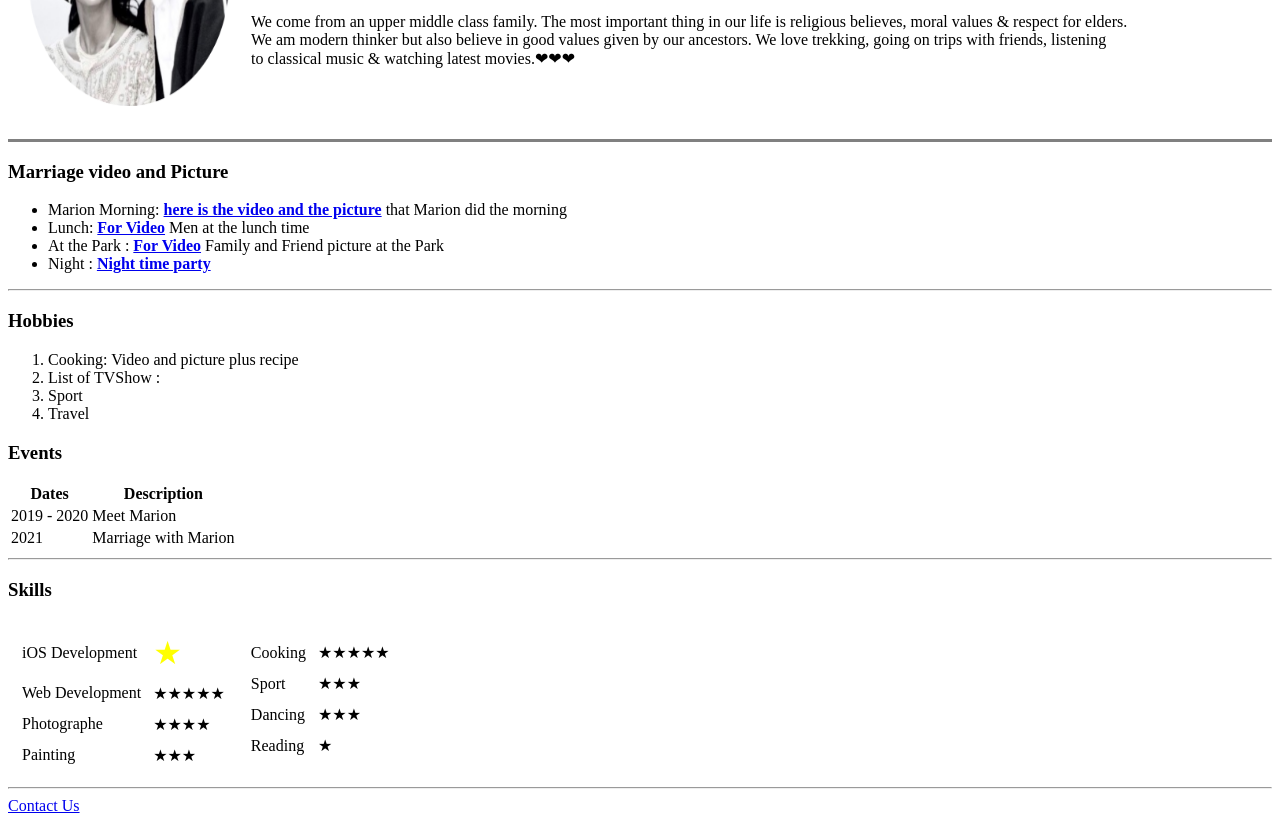
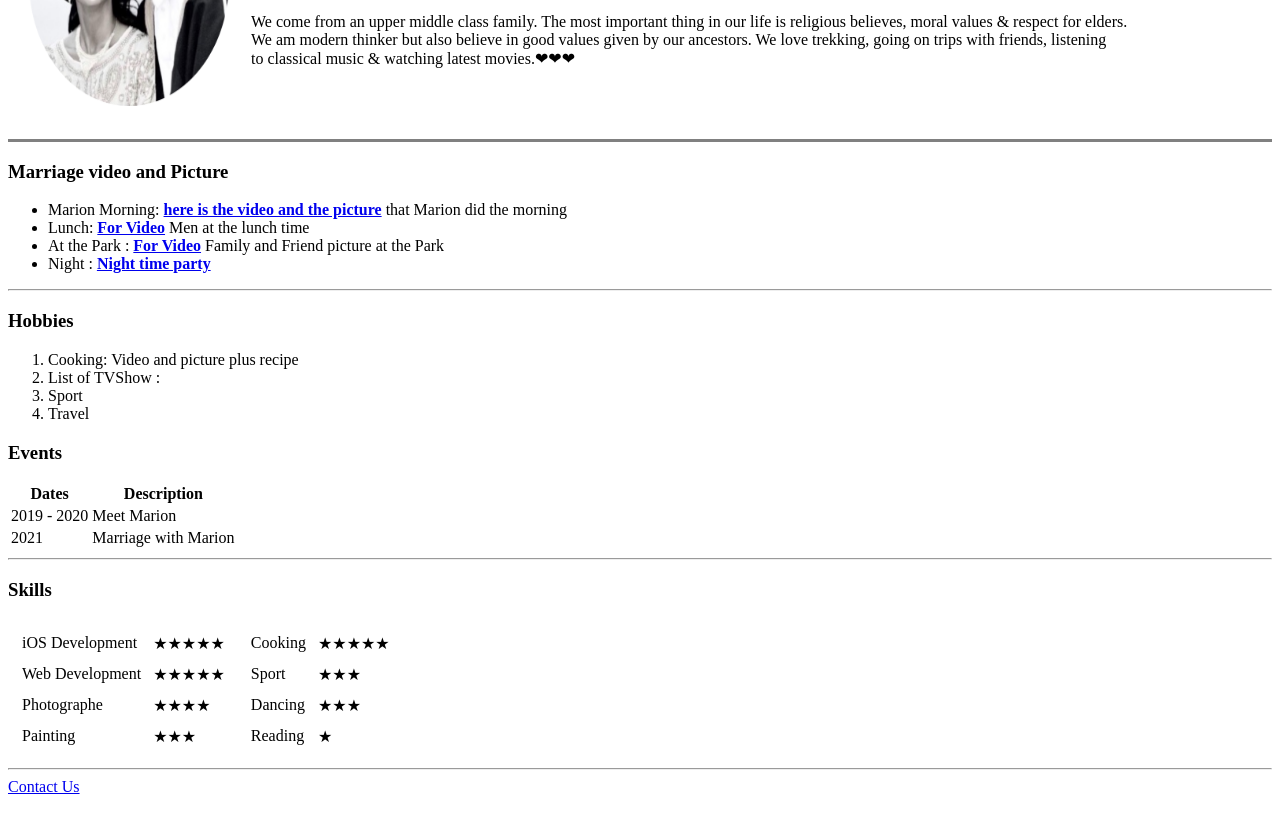
Before and after one commit to idiris034/cv, a plain HTML site: page index.html in a window 1280 px wide. Shown: the part 173-996 px from the top of the page. Drawn offline with Linux system fonts and the light colour scheme.

Commit message:
Add files via upload

```diff
--- a/index.html
+++ b/index.html
@@ -70,7 +70,7 @@
             <table cellspacing="10">
               <tr>
                 <td>iOS Development</td>
-                <td> <span style="font-size:200%;color:yellow;">&starf;</span></td>
+                <td> ★★★★★</td>
               </tr>
               <tr>
                 <td>Web Development</td>
```
